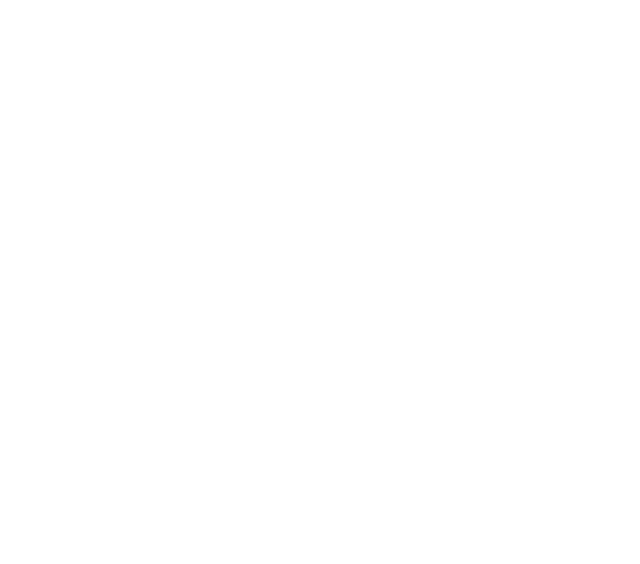
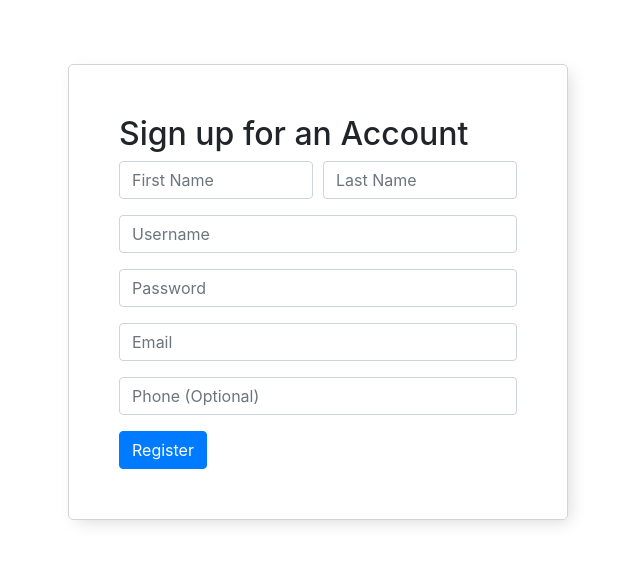
Before and after one commit to use-my-tech-stuff/Front-End-Nate-Boyette, a React (Create React App) app in the folder usemytechstuff/: page /register in a window 1280 px wide. Shown: the top 564 px of the page, without its empty margins (322-962 px from the left). Built offline with nearby package versions, Linux system fonts and the light colour scheme.

Commit message:
Created the register page.

```diff
--- a/usemytechstuff/src/App.js
+++ b/usemytechstuff/src/App.js
@@ -7,6 +7,7 @@
 import LoginView from "./views/LoginView";
 import ItemView from "./views/ItemView"
 import ItemFormView from "./views/ItemFormView"
+import RegisterView from "./views/RegisterView"
 
 
 import "./App.css";
@@ -25,6 +26,7 @@
         <Route path="/item-form" component={ItemFormView} />
         <Route path="/login" component={LoginView} />
         <Route path="/item-list/:id" component={ItemView} />
+        <Route path="/register" component={RegisterView} />
       </div>
     );
   }
--- a/usemytechstuff/src/components/Login/LoginPage.js
+++ b/usemytechstuff/src/components/Login/LoginPage.js
@@ -22,8 +22,8 @@
           <Col sm={10}>
             <Input
               type="text"
-              name="userName"
-              value={props.userName}
+              name="username"
+              value={props.username}
               placeholder="Username"
               onChange={props.handleChange}
               required
--- /dev/null
+++ b/usemytechstuff/src/components/Register/RegisterPage.js
@@ -0,0 +1,123 @@
+import React from "react";
+
+import {
+  Button,
+  Form,
+  FormGroup,
+  Label,
+  Input,
+  FormText,
+  Col,
+  Row,
+  InputGroup,
+  InputGroupAddon
+} from "reactstrap";
+import styled from "styled-components";
+
+const RegisterPage = props => {
+  const {
+    username,
+    email,
+    password,
+    firstname,
+    lastname,
+    phone
+  } = props.newUser;
+
+  return (
+    <FormContainer>
+      <h2>Sign up for an Account</h2>
+      <Form>
+        <Row form>
+          <Col md={6}>
+            <FormGroup>
+              <Input
+                type="text"
+                name="firstname"
+                value={firstname}
+                onChange={props.handleChange}
+                placeholder="First Name"
+              />
+            </FormGroup>
+          </Col>
+          <Col md={6}>
+            <FormGroup>
+              <Input
+                type="text"
+                name="lastname"
+                value={lastname}
+                onChange={props.handleChange}
+                placeholder="Last Name"
+              />
+            </FormGroup>
+          </Col>
+        </Row>
+        <FormGroup row>
+          <Col sm={12}>
+            <Input
+              type="text"
+              name="username"
+              value={username}
+              placeholder="Username"
+              onChange={props.handleChange}
+              required
+            />
+          </Col>
+        </FormGroup>
+        <FormGroup row>
+          <Col sm={12}>
+            <Input
+              type="text"
+              name="password"
+              value={password}
+              placeholder="Password"
+              onChange={props.handleChange}
+              required
+            />
+          </Col>
+        </FormGroup>
+        <FormGroup row>
+          <Col sm={12}>
+            <Input
+              type="text"
+              name="email"
+              value={email}
+              placeholder="Email"
+              onChange={props.handleChange}
+              required
+            />
+          </Col>
+        </FormGroup>
+        <FormGroup row>
+          <Col sm={12}>
+            <Input
+              type="text"
+              name="phone"
+              value={phone}
+              placeholder="Phone (Optional)"
+              onChange={props.handleChange}
+            />
+          </Col>
+        </FormGroup>
+        <Button color="primary">Register</Button>
+      </Form>
+    </FormContainer>
+  );
+};
+
+/*
+==== Component Styles ====
+*/
+
+const FormContainer = styled.div`
+  max-width: 500px;
+  margin: 5% auto 0;
+  padding: 50px;
+  border: 1px solid lightgrey;
+  border-radius: 5px;
+  -webkit-box-shadow: 5px 5px 17px -4px rgba(0, 0, 0, 0.16);
+  box-shadow: 5px 5px 17px -4px rgba(0, 0, 0, 0.16);
+  text-align: left;
+`;
+
+export default RegisterPage;
--- a/usemytechstuff/src/views/LoginView.js
+++ b/usemytechstuff/src/views/LoginView.js
@@ -4,7 +4,7 @@
 class LoginView extends React.Component {
   state = {
     password: "",
-    userName: ""
+    username: ""
   };
 
   handleChange = e => {
@@ -23,7 +23,7 @@
       <div>
         <LoginPage
           password={this.state.password}
-          userName={this.state.userName}
+          username={this.state.username}
           handleChange={this.handleChange}
         />
       </div>
--- /dev/null
+++ b/usemytechstuff/src/views/RegisterView.js
@@ -0,0 +1,42 @@
+import React from "react";
+
+import RegisterPage from "../components/Register/RegisterPage";
+
+class RegisterView extends React.Component {
+  state = {
+    newUser: {
+      username: "",
+      email: "",
+      password: "",
+      firstname: "",
+      lastname: "",
+      phone: ""
+    }
+  };
+
+  handleChange = e => {
+    const { name, value } = e.target;
+
+    this.setState({
+      newUser: {
+        ...this.state.newUser,
+        [name]: value
+      }
+    });
+
+    console.log(this.state);
+  };
+
+  render() {
+    return (
+      <div>
+        <RegisterPage
+          newUser={this.state.newUser}
+          handleChange={this.handleChange}
+        />
+      </div>
+    );
+  }
+}
+
+export default RegisterView;
```
Also changed, not shown: usemytechstuff/src/components/SignUpForm/SignUpForm.js (deleted), usemytechstuff/src/views/SignUpView.js (deleted).
